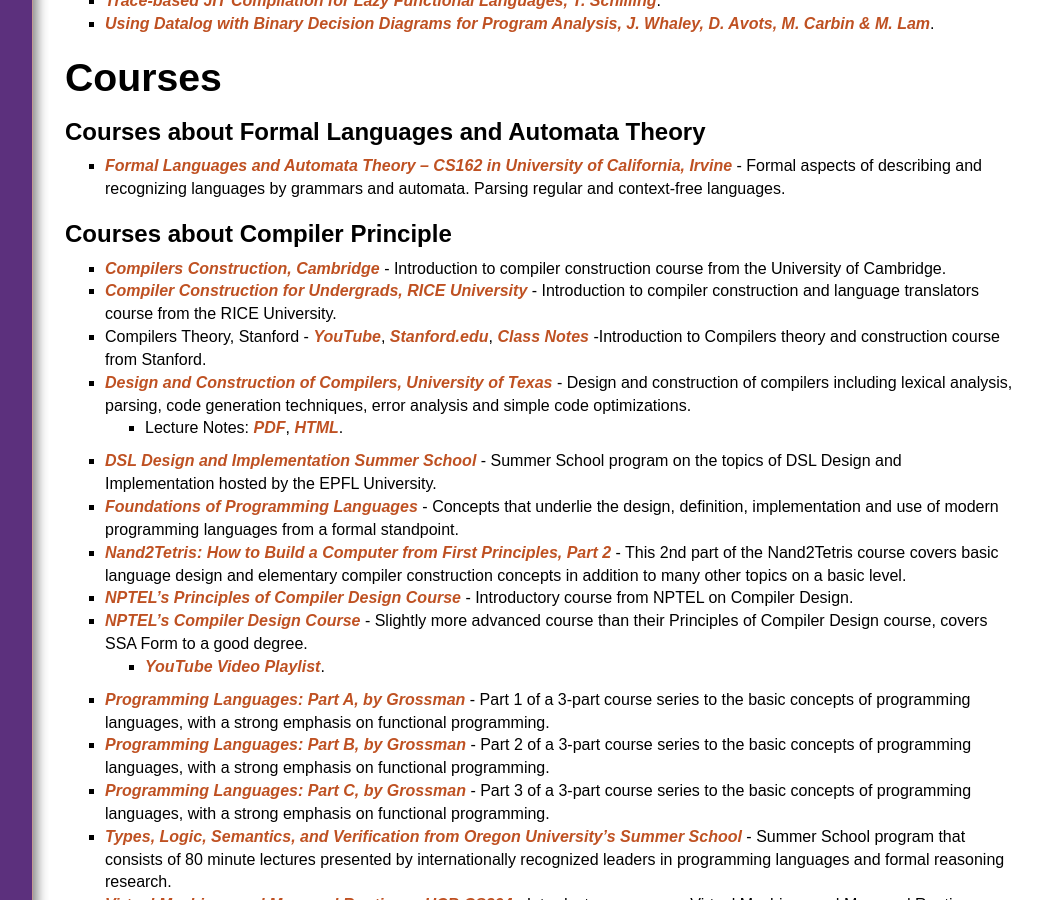
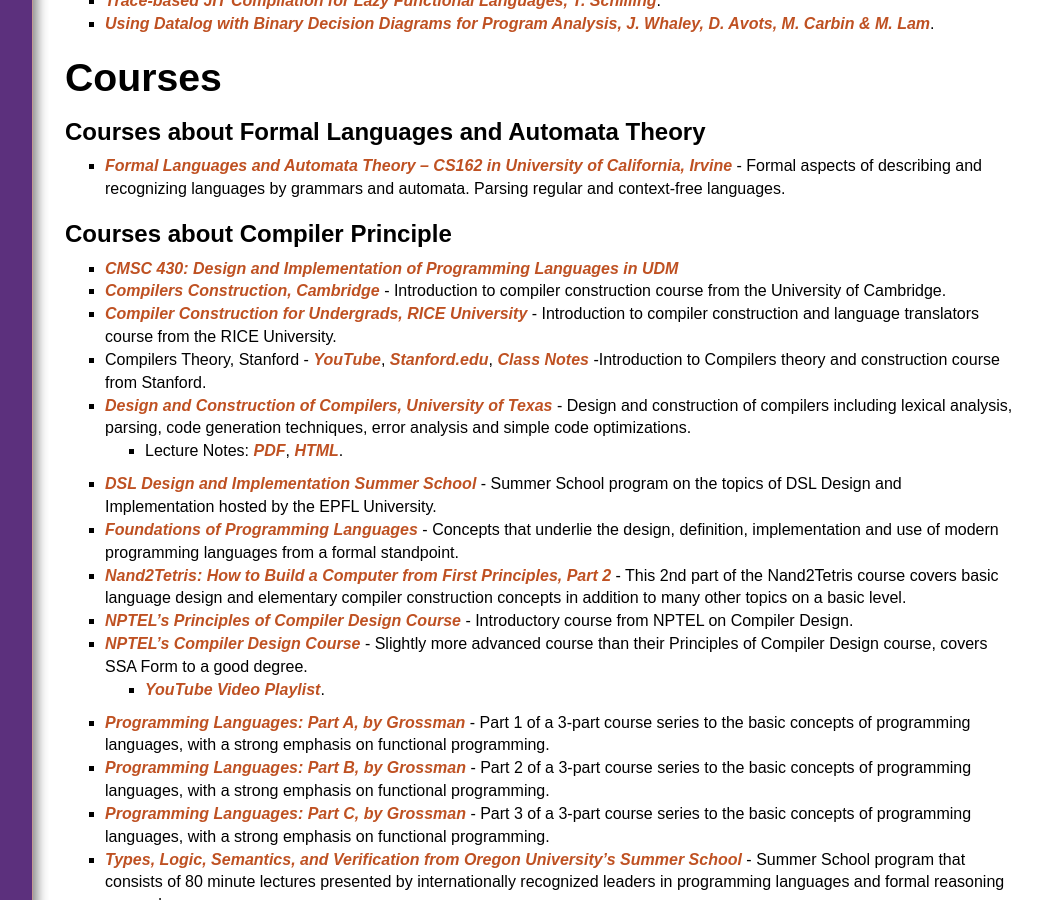
Before and after one commit to chyyuu/compiler_course_info, a Jekyll site: the page built from resources.md, in a window 1280 px wide and 900 px high, scrolled down 2813 px. Shown: the whole window, without its empty margins (234-1276 px from the left). Built offline with Jekyll 4.4.1, drawn with Linux system fonts in a browser that asks for light colours; nearby versions of some CDN libraries; our own code applies the rules of GitHub Pages for plain Markdown files.

Commit message:
Update resources.md

```diff
--- a/resources.md
+++ b/resources.md
@@ -115,6 +115,7 @@
 - [Formal Languages and Automata Theory -- CS162 in University of California, Irvine](http://www.ics.uci.edu/~goodrich/teach/cs162/) - Formal aspects of describing and recognizing languages by grammars and automata. Parsing regular and context-free languages.
 
 ## Courses about Compiler Principle
+  * [CMSC 430: Design and Implementation of Programming Languages in UDM](http://www.cs.umd.edu/class/fall2021/cmsc430/index.html)
   * [Compilers Construction, Cambridge](http://www.cl.cam.ac.uk/teaching/1516/CompConstr/materials.html) - Introduction to compiler construction course from the University of Cambridge.
   * [Compiler Construction for Undergrads, RICE University](https://www.clear.rice.edu/comp412/Lectures/) - Introduction to compiler construction and language translators course from the RICE University.
   * Compilers Theory, Stanford - [YouTube](https://www.youtube.com/playlist?list=PLLH73N9cB21VSVEX1aSRlNTufaLK1dTAI), [Stanford.edu](https://lagunita.stanford.edu/courses/Engineering/Compilers/Fall2014/), [Class Notes](http://web.stanford.edu/class/cs143/) -Introduction to Compilers theory and construction course from Stanford.
```
